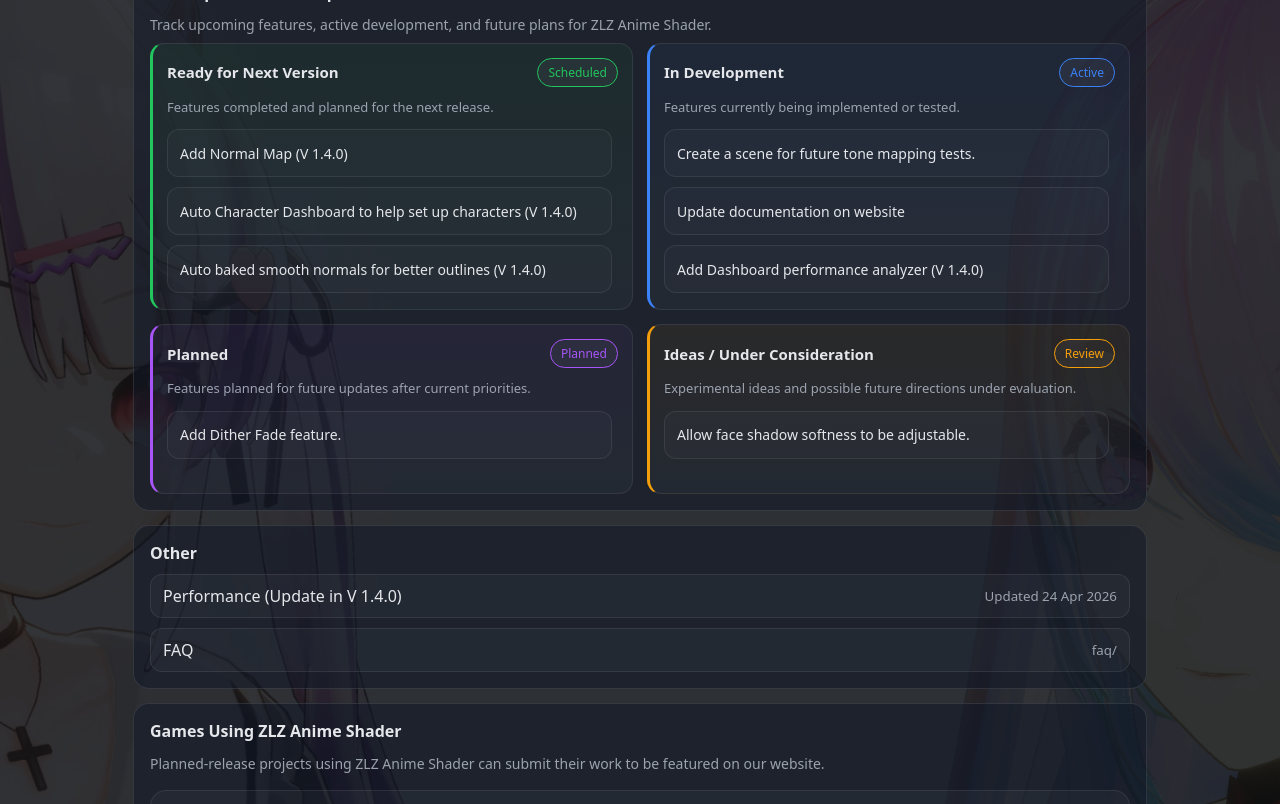
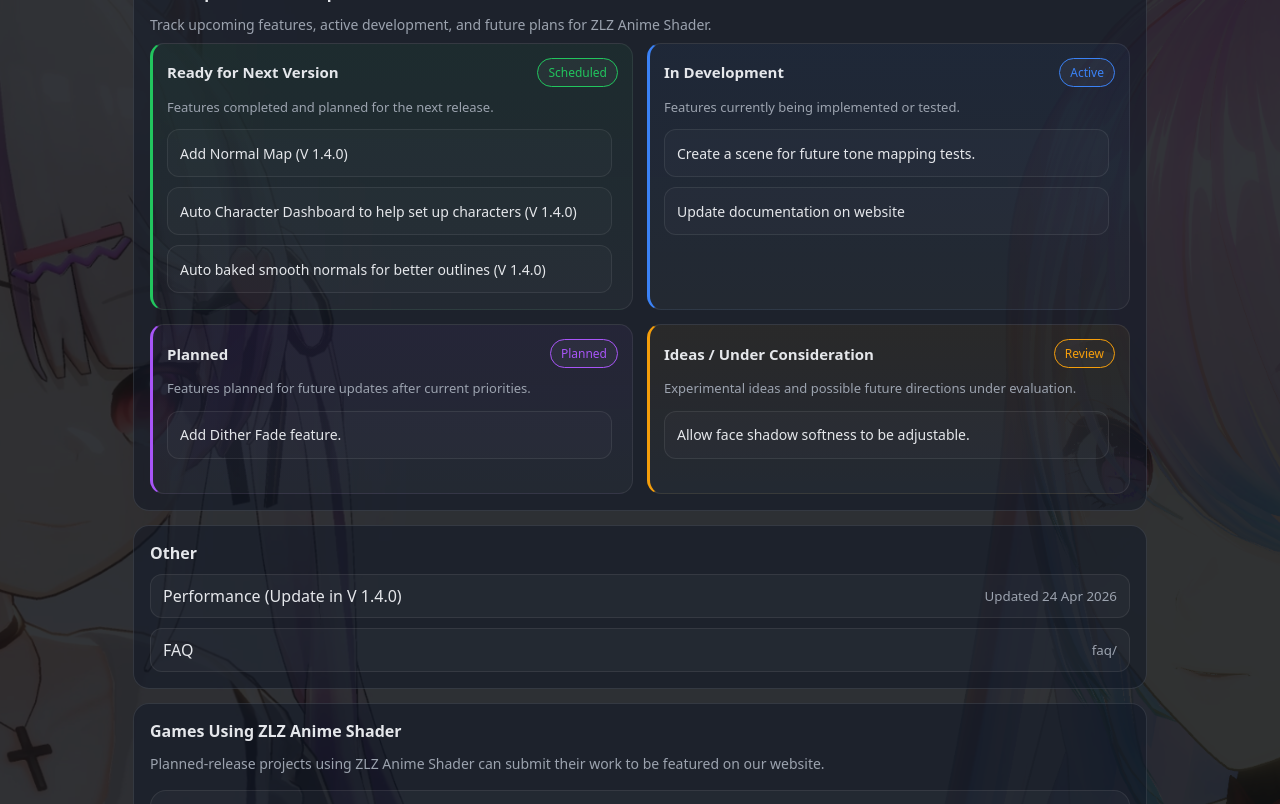
Before and after one commit to zlz-studio/zlz-studio.github.io, a Jekyll site: the page built from index.html, in a window 1280 px wide and 900 px high, scrolled down 1812 px, cut to the strip 0-804 px from the top of the window. Built offline with Jekyll 4.4.1, drawn with Linux system fonts in a browser that asks for light colours.

Commit message:
Update index.html

```diff
--- a/index.html
+++ b/index.html
@@ -700,6 +700,7 @@
               <div class="roadmapSlot">Optimized Outline to reduce draw calls (V 1.4.0)</div>
               <div class="roadmapSlot">Texture-based Outline Mask (V 1.4.0)</div>
               <div class="roadmapSlot">Optimiza Shader (V 1.4.0)</div>
+              <div class="roadmapSlot">Add Dashboard performance analyzer (V 1.4.0)</div>
             </div>
           </div>
 
@@ -715,7 +716,6 @@
             <div class="roadmapList">
               <div class="roadmapSlot">Create a scene for future tone mapping tests.</div>
               <div class="roadmapSlot">Update documentation on website</div>
-              <div class="roadmapSlot">Add Dashboard performance analyzer (V 1.4.0)</div>
             </div>
           </div>
 
```
